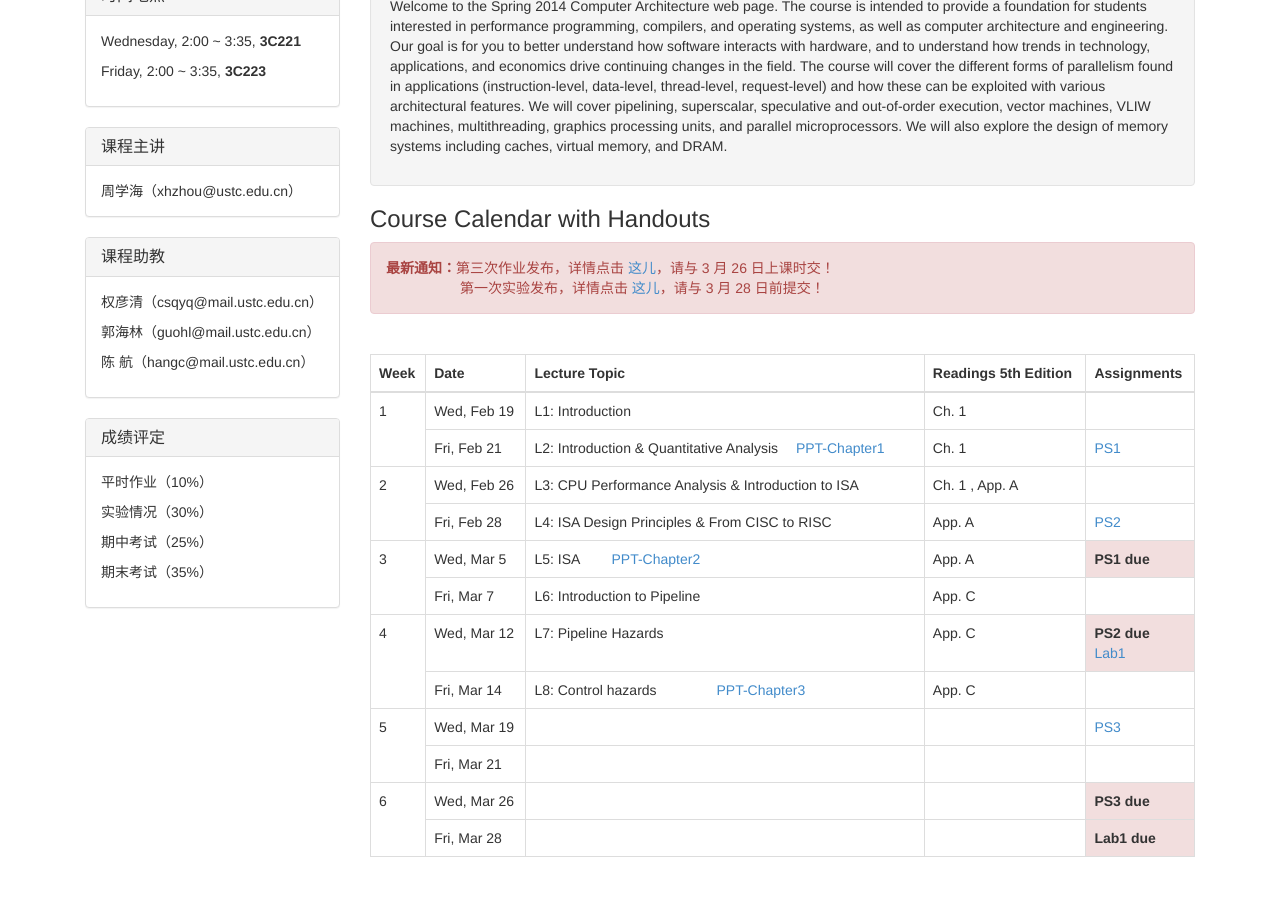
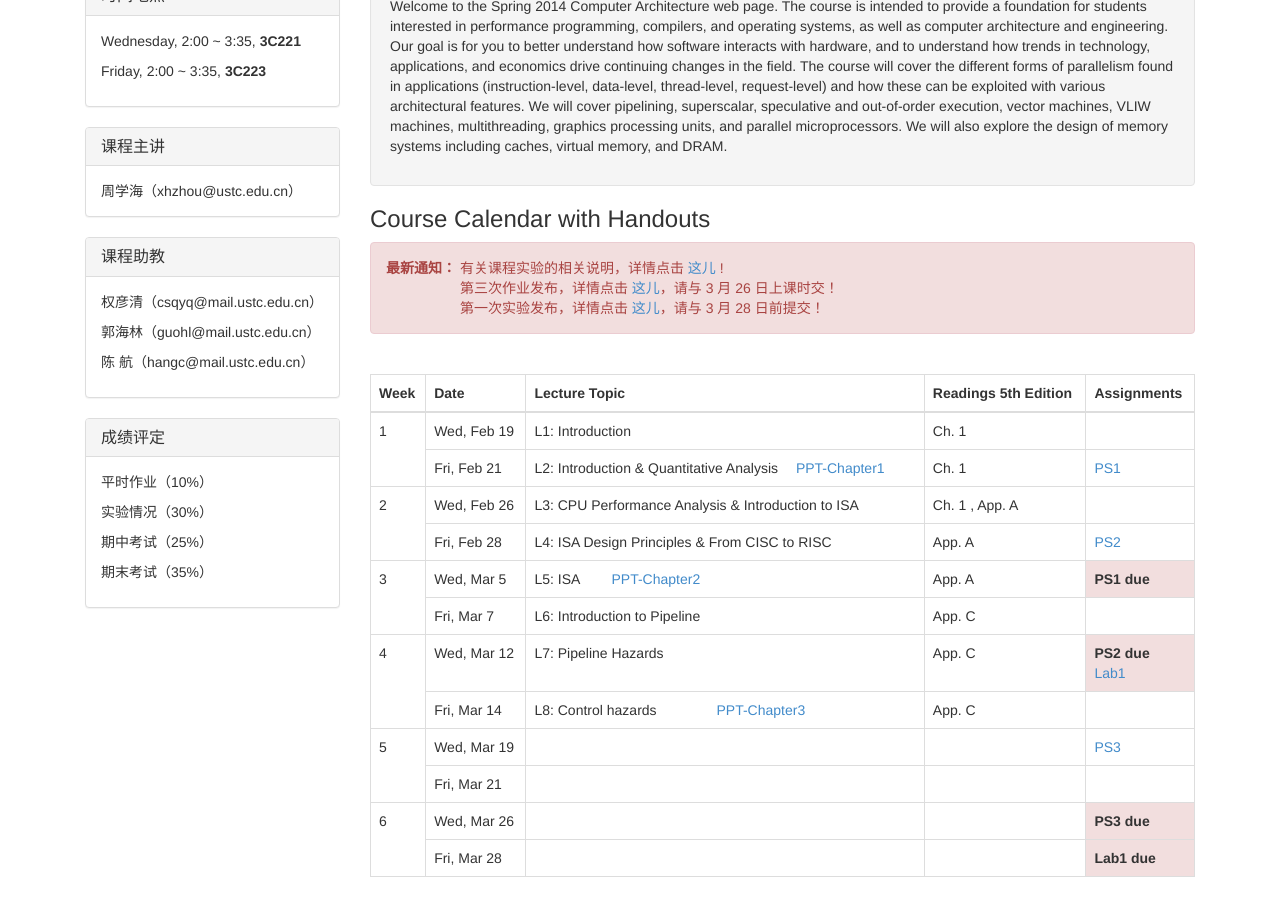
Before and after one commit to hazirguo/ca2014, a Jekyll site: the page index.html, which Jekyll copies as it is, in a window 1280 px wide and 900 px high, scrolled down 426 px. Built offline with Jekyll 4.4.1, drawn with Linux system fonts in a browser that asks for light colours.

Commit message:
add about_lab link to index

```diff
--- a/index.html
+++ b/index.html
@@ -160,7 +160,8 @@
       <div class="alert alert-danger">
         <!-- <strong>最新通知：</strong> 第一次作业发布，详情点击 <a href="coursework/index.html#ps1">这儿</a>，请与 3 月 5 日上课时交！ -->
         <!-- <strong>最新通知：</strong> 第二次作业发布，详情点击 <a href="coursework/index.html#ps2">这儿</a>，请与 3 月 12 日上课时交！ -->
-        <strong>最新通知：</strong>第三次作业发布，详情点击 <a href="coursework/index.html#ps3">这儿</a>，请与 3 月 26 日上课时交！ </br>
+        <strong>最新通知：</strong> 有关课程实验的相关说明，详情点击 <a href="blog/20140321/about_lab.html">这儿</a> !</br>
+        　　　　　 第三次作业发布，详情点击 <a href="coursework/index.html#ps3">这儿</a>，请与 3 月 26 日上课时交！ </br>
         　　　　　 第一次实验发布，详情点击 <a href="experiments/index.html#lab1">这儿</a>，请与 3 月 28 日前提交！
       </div>
 
```
